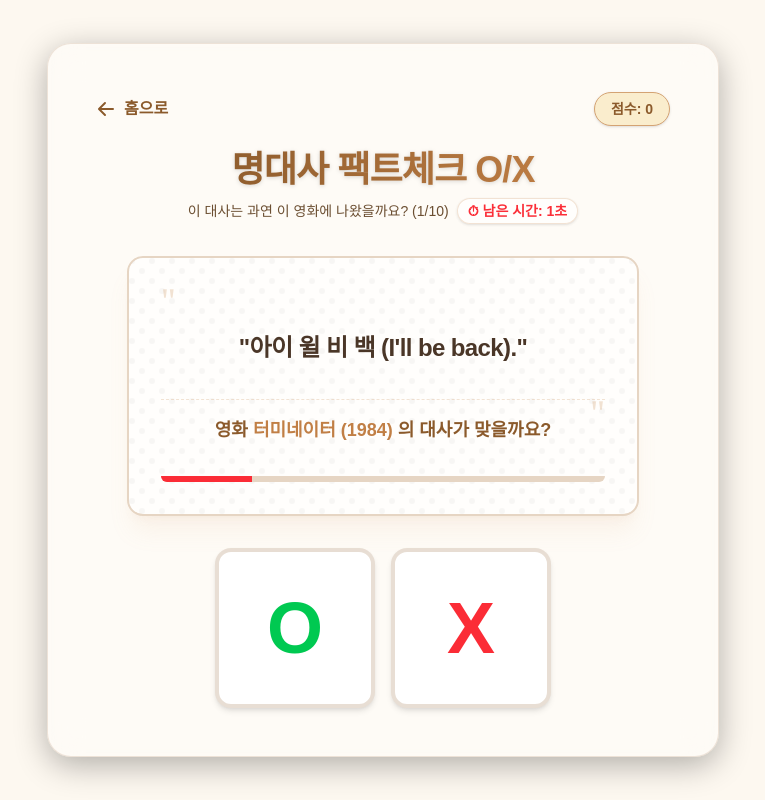
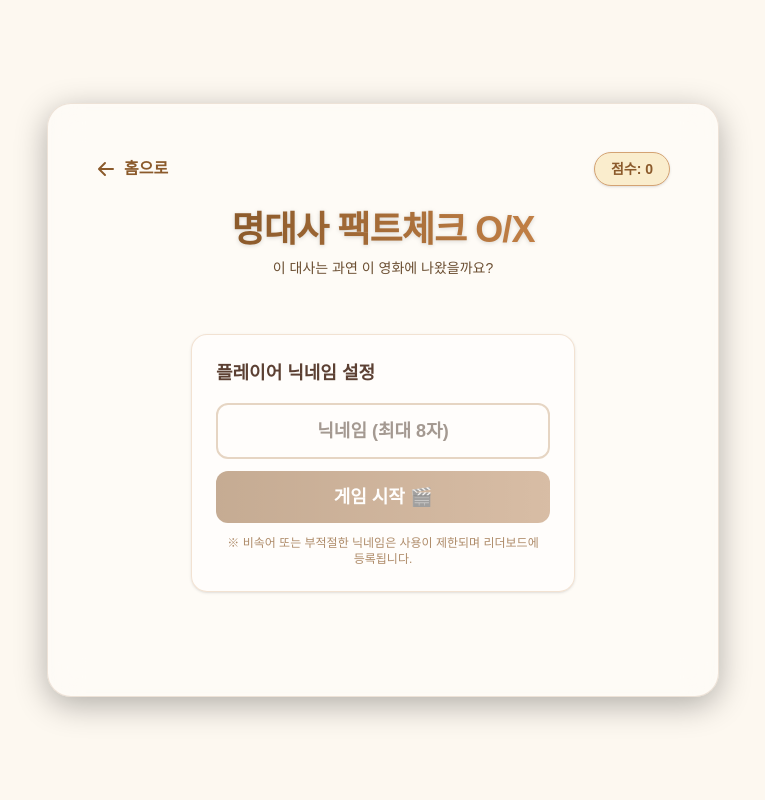
Before and after one commit to 0-dy/void-star, a Next.js app: page /quiz in a window 1280 px wide. Shown: the whole page, without its empty margins (257-1022 px from the left). Built offline with nearby package versions, Linux system fonts and the light colour scheme.

Commit message:
Refactor quiz to ask for nickname before game starts and auto-submit

```diff
--- a/app/quiz/page.tsx
+++ b/app/quiz/page.tsx
@@ -21,6 +21,44 @@ export default function Quiz() {
     const [showConfetti, setShowConfetti] = useState(false);
     const [timeLeft, setTimeLeft] = useState(5);
 
+    const [gameStarted, setGameStarted] = useState(false);
+    const [nicknameError, setNicknameError] = useState("");
+    const [nickname, setNickname] = useState("");
+    const [leaderboardError, setLeaderboardError] = useState("");
+    const [leaderboard, setLeaderboard] = useState<any[]>([]);
+    const [hasSubmitted, setHasSubmitted] = useState(false);
+    const [submitting, setSubmitting] = useState(false);
+
+    // Basic frontend profanity check
+    const BAD_WORDS = [
+        "시발", "씨발", "개새끼", "병신", "지랄", "좆", "썅", "미친", "애미", "느금마",
+        "염병", "창녀", "새끼", "섹스", "보지", "자지", "빨통", "딸딸이", "강간", "매춘"
+    ];
+
+    const containsProfanity = (text: string) => {
+        const lowerText = text.toLowerCase();
+        return BAD_WORDS.some(word => lowerText.includes(word));
+    };
+
+    const startGame = () => {
+        if (!nickname.trim()) {
+            setNicknameError("닉네임을 입력해주세요.");
+            return;
+        }
+        if (nickname.length > 8) {
+            setNicknameError("닉네임은 최대 8자까지 가능합니다.");
+            return;
+        }
+        if (containsProfanity(nickname)) {
+            setNicknameError("사용할 수 없는 단어가 포함되어 있습니다.");
+            return;
+        }
+
+        setNicknameError("");
+        setGameStarted(true);
+        fetchQuestion();
+    };
+
     const fetchQuestion = async () => {
         setLoading(true);
         setFeedback(null);
@@ -40,7 +78,7 @@ export default function Quiz() {
     };
 
     useEffect(() => {
-        fetchQuestion();
+        // Only fetch automatically if we aren't using the new start flow, but here we wait for startGame
     }, []);
 
     useEffect(() => {
@@ -65,10 +103,10 @@ export default function Quiz() {
             setStreak(0);
             setFeedback({
                 isCorrect: false,
-                message: `시간 초과! ⏳ (원작: ${question.actualSource || question.source})`
+                message: `시간 초과! ⏳ (원작: ${question?.actualSource || question?.source})`
             });
         } else {
-            const isCorrect = userAnswer === question.isCorrect;
+            const isCorrect = userAnswer === question?.isCorrect;
 
             if (isCorrect) {
                 setScore(s => s + 10);
@@ -106,21 +144,12 @@ export default function Quiz() {
         setQuestionsAnswered(0);
         setGameOver(false);
         setHasSubmitted(false);
+        setGameStarted(false);
         setNickname("");
-        fetchQuestion();
     };
 
-    const [nickname, setNickname] = useState("");
-    const [leaderboardError, setLeaderboardError] = useState("");
-    const [leaderboard, setLeaderboard] = useState<any[]>([]);
-    const [hasSubmitted, setHasSubmitted] = useState(false);
-    const [submitting, setSubmitting] = useState(false);
-
     const submitScore = async () => {
-        if (!nickname.trim()) {
-            setLeaderboardError("닉네임을 입력해주세요.");
-            return;
-        }
+        if (hasSubmitted || submitting) return;
 
         setSubmitting(true);
         setLeaderboardError("");
@@ -145,6 +174,13 @@ export default function Quiz() {
             setSubmitting(false);
         }
     };
+
+    // Auto submit score when game over
+    useEffect(() => {
+        if (gameOver && gameStarted && !hasSubmitted && !submitting) {
+            submitScore();
+        }
+    }, [gameOver, gameStarted, hasSubmitted, submitting]);
 
     return (
         <main className="min-h-screen w-full relative overflow-hidden flex flex-col items-center justify-center p-4 bg-[#fdf8f0]">
@@ -174,8 +210,8 @@ export default function Quiz() {
                         명대사 팩트체크 O/X
                     </h1>
                     <div className="text-[#6b4e31] text-sm font-medium flex flex-col sm:flex-row items-center justify-center gap-2 mt-1">
-                        <span>이 대사는 과연 이 영화에 나왔을까요? ({Math.min(questionsAnswered + 1, 10)}/10)</span>
-                        {!gameOver && !loading && question && !feedback && (
+                        <span>이 대사는 과연 이 영화에 나왔을까요? {gameStarted ? `(${Math.min(questionsAnswered + 1, 10)}/10)` : ""}</span>
+                        {gameStarted && !gameOver && !loading && question && !feedback && (
                             <span className={`font-black px-2.5 py-0.5 rounded-full bg-white/60 border border-[#d4a373]/30 shadow-sm ${timeLeft <= 2 ? 'text-red-500 animate-pulse' : 'text-[#8b5a2b]'}`}>
                                 ⏱ 남은 시간: {timeLeft}초
                             </span>
@@ -183,33 +219,43 @@ export default function Quiz() {
                     </div>
                 </div>
 
-                {gameOver ? (
+                {!gameStarted ? (
+                    <div className="w-full text-center py-6 animate-fade-in-up px-4 flex flex-col items-center">
+                        <div className="w-full max-w-sm bg-white/50 p-6 rounded-2xl border border-[#d4a373]/30 mb-8 shadow-sm">
+                            <h3 className="text-lg font-bold text-[#5c4033] mb-4 text-left">플레이어 닉네임 설정</h3>
+                            <div className="flex flex-col gap-3">
+                                <input
+                                    type="text"
+                                    placeholder="닉네임 (최대 8자)"
+                                    maxLength={8}
+                                    className="w-full px-4 py-3 rounded-xl border-2 border-[#e6d5c3] focus:border-[#d4a373] focus:outline-none text-[#4a3627] font-bold text-center text-lg"
+                                    value={nickname}
+                                    onChange={(e) => setNickname(e.target.value)}
+                                    onKeyDown={(e) => e.key === 'Enter' && startGame()}
+                                />
+                                <button
+                                    onClick={startGame}
+                                    disabled={nickname.length === 0}
+                                    className="w-full bg-gradient-to-r from-[#8b5a2b] to-[#b07d4f] text-white px-4 py-3 rounded-xl font-bold text-lg hover:shadow-lg transition-all disabled:opacity-50 disabled:hover:shadow-none hover:-translate-y-0.5"
+                                >
+                                    게임 시작 🎬
+                                </button>
+                            </div>
+                            {nicknameError && <p className="text-red-500 font-bold text-sm mt-3 text-center">{nicknameError}</p>}
+                            <p className="text-[#8b5a2b]/70 text-xs text-center mt-3 break-keep">
+                                ※ 비속어 또는 부적절한 닉네임은 사용이 제한되며 리더보드에 등록됩니다.
+                            </p>
+                        </div>
+                    </div>
+                ) : gameOver ? (
                     <div className="w-full text-center py-6 animate-fade-in-up px-4 flex flex-col items-center">
                         <h2 className="text-4xl font-black text-[#5c4033] mb-4">게임 종료!</h2>
                         <p className="text-xl font-bold text-[#8b5a2b] mb-6">최종 점수: <span className="text-3xl text-[#ee9b00]">{score}</span>점</p>
 
-                        {!hasSubmitted ? (
-                            <div className="w-full max-w-sm bg-white/50 p-6 rounded-2xl border border-[#d4a373]/30 mb-8">
-                                <h3 className="text-lg font-bold text-[#5c4033] mb-4 text-left">리더보드 등록</h3>
-                                <div className="flex gap-2">
-                                    <input
-                                        type="text"
-                                        placeholder="닉네임 (최대 8자)"
-                                        maxLength={8}
-                                        className="flex-1 px-4 py-2 rounded-xl border-2 border-[#e6d5c3] focus:border-[#d4a373] focus:outline-none text-[#4a3627] font-bold"
-                                        value={nickname}
-                                        onChange={(e) => setNickname(e.target.value)}
-                                    />
-                                    <button
-                                        onClick={submitScore}
-                                        disabled={submitting || nickname.length === 0}
-                                        className="bg-[#d4a373] text-white px-4 py-2 rounded-xl font-bold hover:bg-[#c17f45] transition-colors disabled:opacity-50"
-                                    >
-                                        등록
-                                    </button>
-                                </div>
-                                {leaderboardError && <p className="text-red-500 font-bold text-sm mt-3 text-left">{leaderboardError}</p>}
-                                <p className="text-[#8b5a2b]/70 text-xs text-left mt-2">※ 비속어 또는 부적절한 닉네임은 등록이 제한됩니다.</p>
+                        {!hasSubmitted || submitting ? (
+                            <div className="w-full h-32 flex flex-col items-center justify-center">
+                                <span className="text-[#8b5a2b] font-bold animate-pulse text-xl mb-2">리더보드 등록 중... 🏆</span>
+                                {leaderboardError && <p className="text-red-500 font-bold text-sm mt-2">{leaderboardError}</p>}
                             </div>
                         ) : (
                             <div className="w-full max-w-sm bg-white p-6 rounded-2xl border-2 border-[#e6d5c3] shadow-md mb-8">
```
